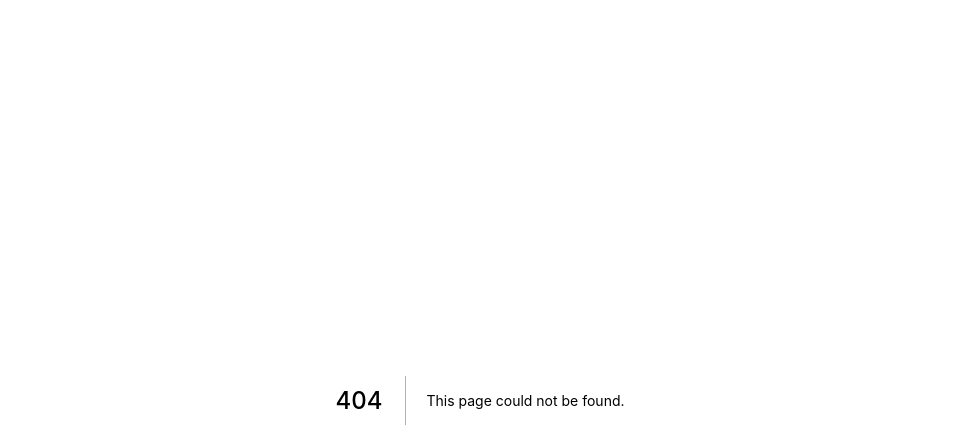
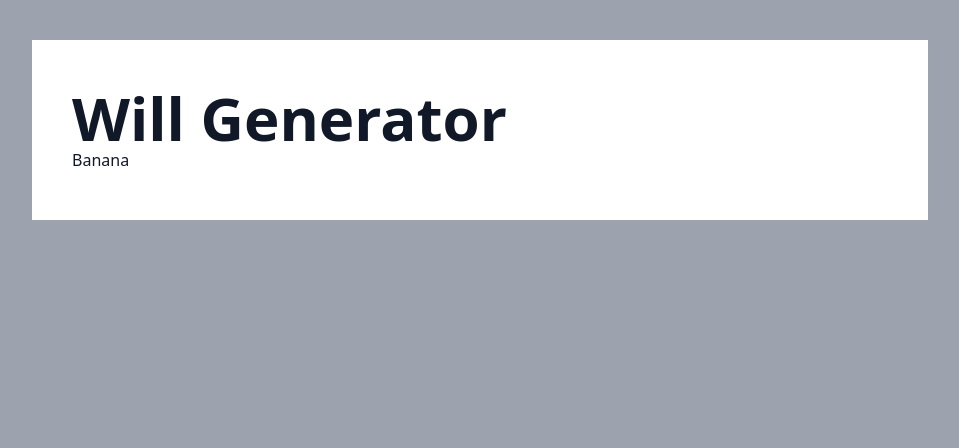
Before and after one commit to yjsoon/willgen, a Next.js app: page /page2 in a window 1280 px wide. Before the commit this address had no page. Shown: the top 448 px of the page, without its empty margins (160-1119 px from the left). Built offline with nearby package versions, Linux system fonts and the light colour scheme.

Commit message:
Set up layout; fixed issue in PersonGenderRadio

```diff
--- /dev/null
+++ b/components/Layout.js
@@ -0,0 +1,12 @@
+const Layout = ({ children }) => {
+  return (
+    <div className="antialiased text-gray-900 bg-gray-400 py-10 h-full">
+      <main className="max-w-4xl mx-auto py-12 md:mx-w-4xl bg-white px-10">
+        <h1 className="text-6xl font-bold">Will Generator</h1>
+        {children}
+      </main>
+    </div>
+  );
+};
+
+export default Layout;
--- a/components/PersonGenderRadio.js
+++ b/components/PersonGenderRadio.js
@@ -3,7 +3,7 @@ const PersonGenderRadio = ({ person, setPerson }) => {
     <label
       className="block mt-8"
       htmlFor="gender"
-      onChange={(e) => ({ ...person, gender: e.target.value })}
+      onChange={(e) => setPerson({ ...person, gender: e.target.value })}
     >
       <span className="text-gray-700 block mb-2">Gender</span>
       <span className="inline-flex items-center">
--- a/pages/_app.js
+++ b/pages/_app.js
@@ -1,11 +1,14 @@
 import "../styles/globals.css";
 import AppContext from "../contexts/AppContext";
+import Layout from "../components/Layout";
 
 function MyApp({ Component, pageProps }) {
   return (
-    <AppContext>
-      <Component {...pageProps} />
-    </AppContext>
+    <Layout>
+      <AppContext>
+        <Component {...pageProps} />
+      </AppContext>
+    </Layout>
   );
 }
 
--- a/pages/index.js
+++ b/pages/index.js
@@ -7,6 +7,7 @@ import PersonDropDown from "../components/PersonDropDown";
 import { idTypes } from "../constants/idTypes";
 import { countries } from "../constants/countries";
 import PersonAddress from "../components/PersonAddress";
+import Link from "next/link";
 
 export default function Home() {
   const { author, setAuthor } = useAppContext();
@@ -20,12 +21,10 @@ export default function Home() {
   }, [author]);
 
   return (
-    <div className="antialiased text-gray-900 bg-gray-400 py-10 h-full">
+    <>
       <Head>
         <title>Will Generator - Page 1</title>
       </Head>
-      <main className="max-w-4xl mx-auto py-12 md:mx-w-4xl bg-white px-10">
-        <h1 className="text-6xl font-bold">Will Generator</h1>
       <section className="grid grid-cols-1 md:grid-cols-2 md:gap-x-8 items-start mb-4">
         <PersonInputText
           description="Full Name"
@@ -60,10 +59,11 @@ export default function Home() {
         <PersonAddress person={author} setPerson={setAuthor} />
       </section>
       <br />
+      <Link href="/page2">
         <button className="p-4 rounded bg-blue-100 border-red-400 mt-4 w-48">
           Next
         </button>
-      </main>
-    </div>
+      </Link>
+    </>
   );
 }
--- /dev/null
+++ b/pages/page2.js
@@ -0,0 +1,9 @@
+import { useAppContext } from "../contexts/AppContext";
+
+const Page2 = () => {
+  const { author, setAuthor } = useAppContext();
+
+  return <div>{author.name}</div>;
+};
+
+export default Page2;
```
Lines whose indentation alone changed are shown as unchanged.
